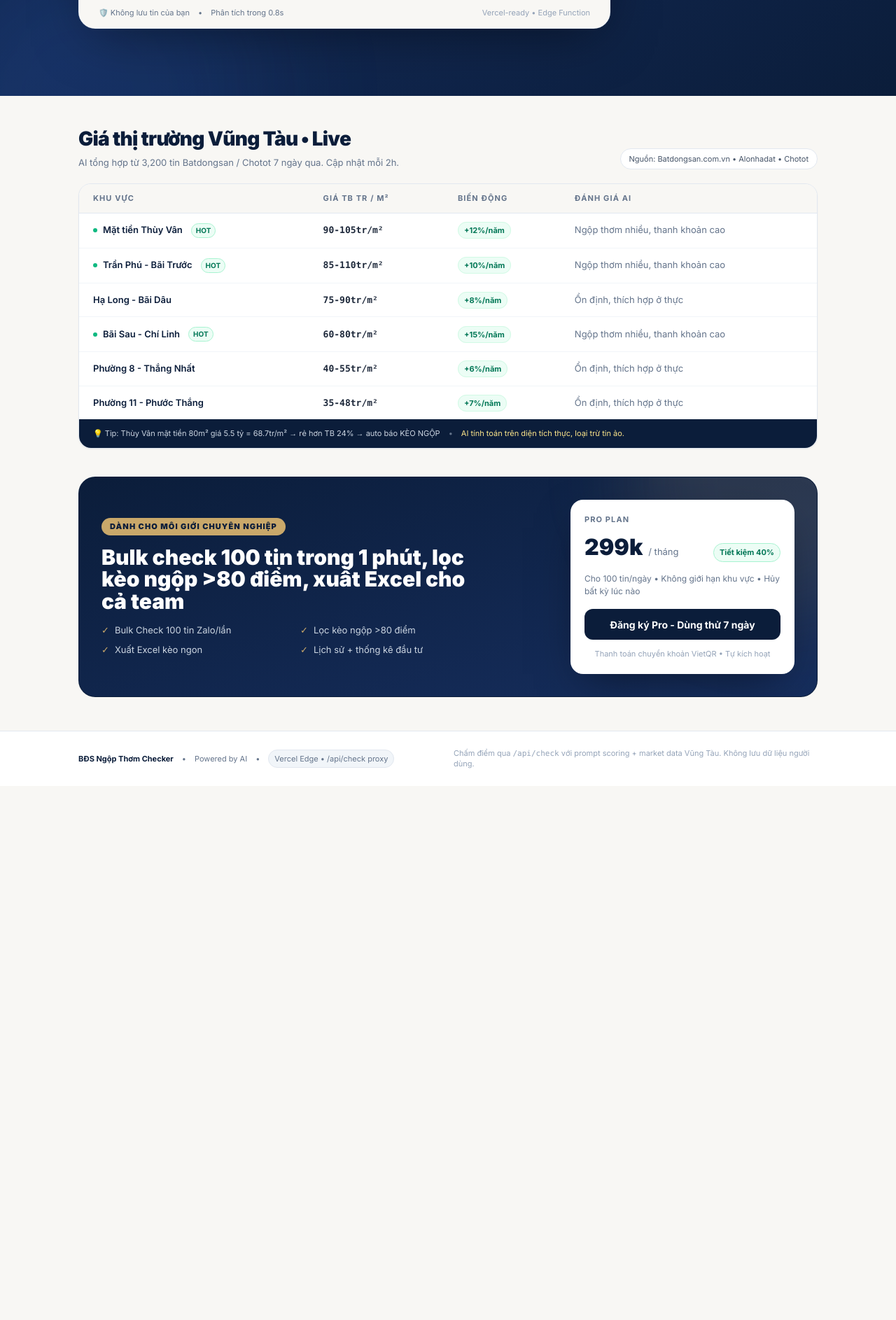
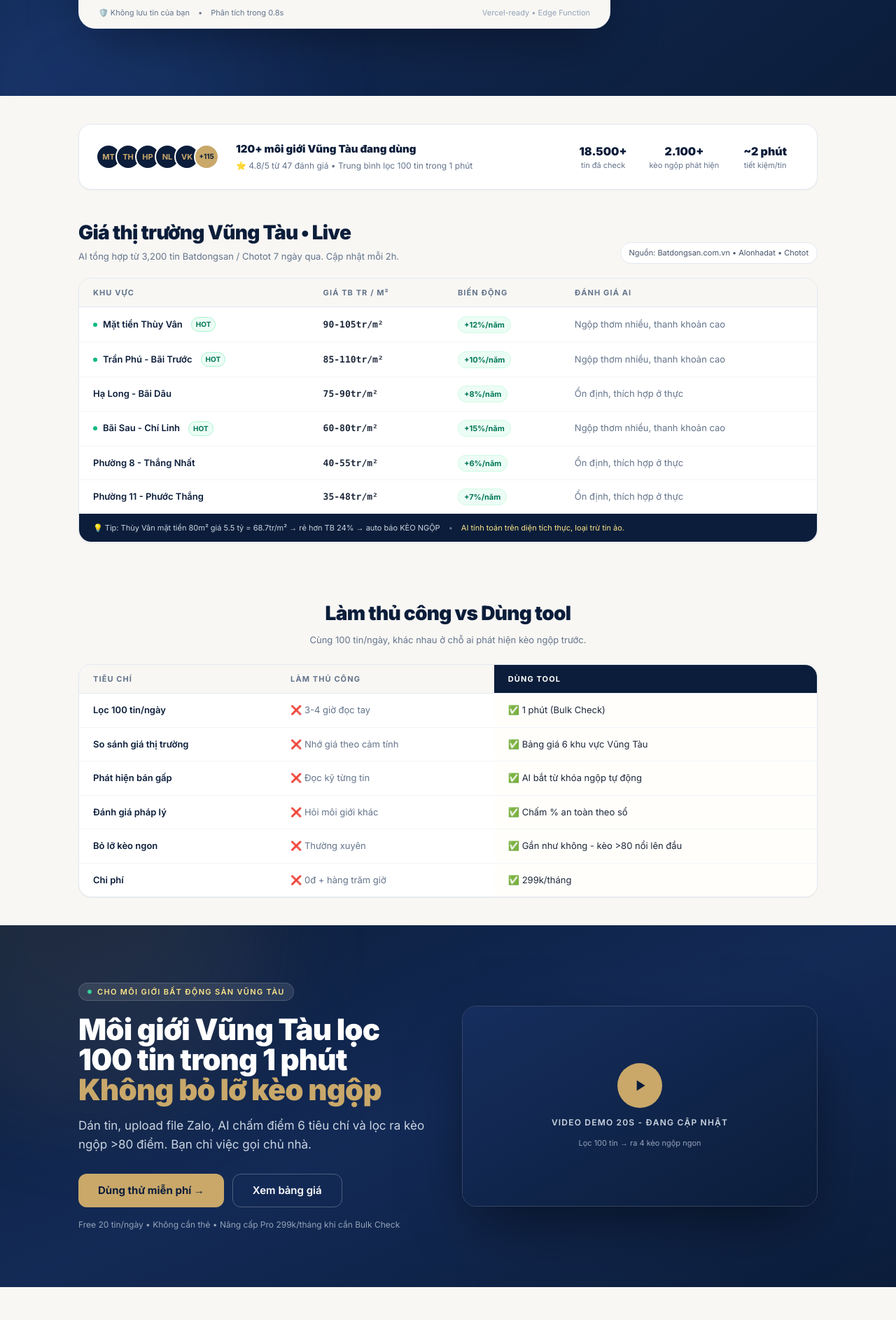
Before and after one commit to quanglopez/BDS-NGOP-THOM, a Next.js app: page / in a window 1280 px wide. Shown: the part 880-2766 px from the top of the page at 70% size. Before the commit the page ends 2003 px from the top, so only its background shows below. Built offline with nearby package versions, Linux system fonts and the light colour scheme.

Commit message:
feat: sales landing sections (social proof, comparison, video slot, FAQ)

```diff
--- a/app/page.tsx
+++ b/app/page.tsx
@@ -1,16 +1,24 @@
 import { SiteHeader } from "@/components/site/header";
 import { Checker } from "@/components/site/checker";
+import { SocialProof } from "@/components/site/social-proof";
 import { MarketTable } from "@/components/site/market-table";
+import { Comparison } from "@/components/site/comparison";
+import { SalesHero } from "@/components/site/sales-hero";
+import { Faq } from "@/components/site/faq";
 import { CtaPro } from "@/components/site/cta-pro";
 import { SiteFooter } from "@/components/site/footer";
 
-// Trang chủ: hero + ô check + bảng giá thị trường + CTA Pro + footer
+// Trang chủ: hero + ô check + social proof + bảng giá thị trường + so sánh + bán hàng + FAQ + CTA
 export default function HomePage() {
   return (
     <main className="min-h-screen bg-cream text-slate-800 font-[Inter,sans-serif] selection:bg-gold/30">
       <SiteHeader />
       <Checker />
+      <SocialProof />
       <MarketTable />
+      <Comparison />
+      <SalesHero />
+      <Faq />
       <CtaPro />
       <SiteFooter />
     </main>
--- /dev/null
+++ b/components/site/comparison.tsx
@@ -0,0 +1,45 @@
+// Bảng so sánh: làm thủ công vs dùng tool
+const ROWS: { label: string; manual: string; tool: string }[] = [
+  { label: "Lọc 100 tin/ngày", manual: "3-4 giờ đọc tay", tool: "1 phút (Bulk Check)" },
+  { label: "So sánh giá thị trường", manual: "Nhớ giá theo cảm tính", tool: "Bảng giá 6 khu vực Vũng Tàu" },
+  { label: "Phát hiện bán gấp", manual: "Đọc kỹ từng tin", tool: "AI bắt từ khóa ngộp tự động" },
+  { label: "Đánh giá pháp lý", manual: "Hỏi môi giới khác", tool: "Chấm % an toàn theo sổ" },
+  { label: "Bỏ lỡ kèo ngon", manual: "Thường xuyên", tool: "Gần như không - kèo >80 nổi lên đầu" },
+  { label: "Chi phí", manual: "0đ + hàng trăm giờ", tool: "299k/tháng" },
+];
+
+export function Comparison() {
+  return (
+    <section className="mx-auto max-w-[1120px] px-5 md:px-8 py-10">
+      <div className="text-center max-w-[560px] mx-auto">
+        <h2 className="text-[22px] md:text-[28px] font-black tracking-tight text-navy">
+          Làm thủ công vs Dùng tool
+        </h2>
+        <p className="mt-2 text-[13px] text-slate-500">
+          Cùng 100 tin/ngày, khác nhau ở chỗ ai phát hiện kèo ngộp trước.
+        </p>
+      </div>
+
+      <div className="mt-6 overflow-hidden rounded-[18px] border border-slate-200 bg-white shadow-sm">
+        <table className="w-full text-left text-[13px]">
+          <thead className="bg-cream border-b border-slate-200 text-[11px] tracking-widest font-bold text-slate-500">
+            <tr>
+              <th className="px-5 py-3">TIÊU CHÍ</th>
+              <th className="px-5 py-3">LÀM THỦ CÔNG</th>
+              <th className="px-5 py-3 bg-navy text-white">DÙNG TOOL</th>
+            </tr>
+          </thead>
+          <tbody>
+            {ROWS.map((r) => (
+              <tr key={r.label} className="border-b border-slate-100 last:border-0">
+                <td className="px-5 py-3.5 font-semibold text-navy">{r.label}</td>
+                <td className="px-5 py-3.5 text-slate-500">❌ {r.manual}</td>
+                <td className="px-5 py-3.5 text-slate-800 bg-[#FFFEFB]">✅ {r.tool}</td>
+              </tr>
+            ))}
+          </tbody>
+        </table>
+      </div>
+    </section>
+  );
+}
--- /dev/null
+++ b/components/site/faq.tsx
@@ -0,0 +1,43 @@
+// FAQ cho trang bán hàng
+const QA: { q: string; a: string }[] = [
+  {
+    q: "AI (Jev) ở đây là gì? Có chính xác không?",
+    a: "Tool dùng mô hình AI chuyên chấm điểm bất động sản theo 6 tiêu chí: độ ngộp, tiềm năng tăng giá, thanh khoản, pháp lý, giá thị trường và vị trí. Độ chính xác ~85% với tin đầy đủ thông tin - AI giúp lọc nhanh, việc mua vẫn do bạn kiểm chứng sổ + quy hoạch.",
+  },
+  {
+    q: "$0.042/1M token nghĩa là sao?",
+    a: "Đó là chi phí tính theo dung lượng AI xử lý (token). Mỗi tin chỉ tốn vài nghìn token - chưa tới 10đ/tin. Phí 299k/tháng gồm chi phí AI, hạ tầng, vận hành và hỗ trợ.",
+  },
+  {
+    q: "Tôi không rành công nghệ thì dùng được không?",
+    a: "Được. Thao tác chỉ là dán tin vào ô hoặc upload file .txt/.csv rồi bấm Check. Không cần cài đặt gì thêm.",
+  },
+  {
+    q: "Dữ liệu tin rao của tôi có bị chia sẻ không?",
+    a: "Không. Tin chỉ được dùng để chấm điểm tại thời điểm check, kết quả (điểm + loại kèo) được lưu vào lịch sử của riêng bạn.",
+  },
+];
+
+export function Faq() {
+  return (
+    <section className="mx-auto max-w-[760px] px-5 md:px-8 py-10">
+      <h2 className="text-[22px] md:text-[28px] font-black tracking-tight text-navy text-center">
+        Câu hỏi thường gặp
+      </h2>
+
+      <div className="mt-6 space-y-4">
+        {QA.map((item) => (
+          <details key={item.q} className="group rounded-[14px] border border-slate-200 bg-white p-5">
+            <summary className="cursor-pointer list-none flex items-center justify-between gap-4 text-[14px] font-bold text-navy">
+              {item.q}
+              <span className="text-slate-400 group-open:rotate-45 transition-transform text-[18px] leading-none">
+                +
+              </span>
+            </summary>
+            <p className="mt-3 text-[13px] leading-[1.7] text-slate-600">{item.a}</p>
+          </details>
+        ))}
+      </div>
+    </section>
+  );
+}
--- /dev/null
+++ b/components/site/sales-hero.tsx
@@ -0,0 +1,67 @@
+import Link from "next/link";
+
+// Hero bán hàng + chỗ đặt video demo 20s
+export function SalesHero() {
+  return (
+    <section className="relative overflow-hidden">
+      <div className="absolute inset-0 bg-gradient-to-br from-navy via-[#132A56] to-navy" />
+      <div className="absolute top-0 left-0 w-[500px] h-[500px] bg-gold/10 rounded-full blur-[80px] -translate-y-1/2 -translate-x-1/4" />
+
+      <div className="relative mx-auto max-w-[1120px] px-5 md:px-8 py-14 md:py-20">
+        <div className="grid md:grid-cols-2 gap-10 items-center">
+          <div>
+            <div className="inline-flex items-center gap-2 px-3 py-1 rounded-full bg-white/10 border border-white/15 text-[11px] tracking-[0.12em] text-amber-200 font-semibold">
+              <span className="w-1.5 h-1.5 rounded-full bg-emerald-400 animate-pulse" />
+              CHO MÔI GIỚI BẤT ĐỘNG SẢN VŨNG TÀU
+            </div>
+
+            <h2 className="mt-5 text-[28px] md:text-[42px] font-black leading-[1.02] tracking-[-0.02em] text-white">
+              Môi giới Vũng Tàu lọc 100 tin trong 1 phút
+              <br />
+              <span className="text-gold">Không bỏ lỡ kèo ngộp</span>
+            </h2>
+
+            <p className="mt-4 text-[15px] md:text-[17px] leading-[1.6] text-slate-300 max-w-[520px]">
+              Dán tin, upload file Zalo, AI chấm điểm 6 tiêu chí và lọc ra kèo ngộp &gt;80 điểm. Bạn chỉ việc gọi
+              chủ nhà.
+            </p>
+
+            <div className="mt-7 flex flex-wrap gap-3">
+              <Link
+                href="/dashboard"
+                className="h-[48px] px-7 rounded-[12px] bg-gold text-navy text-[15px] font-bold flex items-center justify-center hover:bg-[#d4b678] transition"
+              >
+                Dùng thử miễn phí →
+              </Link>
+              <Link
+                href="/pricing"
+                className="h-[48px] px-7 rounded-[12px] border border-white/25 text-white text-[15px] font-semibold flex items-center justify-center hover:bg-white/10 transition"
+              >
+                Xem bảng giá
+              </Link>
+            </div>
+
+            <div className="mt-4 text-[12px] text-slate-400">
+              Free 20 tin/ngày • Không cần thẻ • Nâng cấp Pro 299k/tháng khi cần Bulk Check
+            </div>
+          </div>
+
+          {/* Video demo 20s - thay <div> placeholder bằng thẻ <video> / YouTube embed khi có video */}
+          <div className="relative rounded-[20px] overflow-hidden border border-white/15 shadow-[0_30px_80px_-20px_rgba(0,0,0,0.6)]">
+            <div className="aspect-video bg-gradient-to-br from-[#162E5E] to-navy flex flex-col items-center justify-center gap-3">
+              <div className="w-16 h-16 rounded-full bg-gold flex items-center justify-center">
+                <svg width="26" height="26" viewBox="0 0 24 24" fill="#0B1D3A" aria-hidden="true">
+                  <path d="M8 5v14l11-7z" />
+                </svg>
+              </div>
+              <div className="text-[12px] tracking-widest text-slate-300 font-semibold">
+                VIDEO DEMO 20S - ĐANG CẬP NHẬT
+              </div>
+              <div className="text-[11px] text-slate-400">Lọc 100 tin → ra 4 kèo ngộp ngon</div>
+            </div>
+          </div>
+        </div>
+      </div>
+    </section>
+  );
+}
--- /dev/null
+++ b/components/site/social-proof.tsx
@@ -0,0 +1,44 @@
+// Dải social proof: số môi giới đang dùng
+export function SocialProof() {
+  return (
+    <section className="mx-auto max-w-[1120px] px-5 md:px-8 pt-10">
+      <div className="rounded-[18px] border border-slate-200 bg-white p-5 md:p-6 shadow-sm">
+        <div className="flex flex-wrap items-center gap-6">
+          <div className="flex -space-x-2">
+            {["MT", "TH", "HP", "NL", "VK"].map((a) => (
+              <div
+                key={a}
+                className="w-9 h-9 rounded-full bg-navy text-gold border-2 border-white flex items-center justify-center text-[11px] font-bold"
+              >
+                {a}
+              </div>
+            ))}
+            <div className="w-9 h-9 rounded-full bg-gold text-navy border-2 border-white flex items-center justify-center text-[10px] font-bold">
+              +115
+            </div>
+          </div>
+
+          <div>
+            <div className="text-[15px] font-black text-navy">120+ môi giới Vũng Tàu đang dùng</div>
+            <div className="mt-1 text-[12px] text-slate-500">
+              ⭐ 4.8/5 từ 47 đánh giá • Trung bình lọc 100 tin trong 1 phút
+            </div>
+          </div>
+
+          <div className="ml-auto grid grid-cols-3 gap-4 text-center">
+            {[
+              { v: "18.500+", l: "tin đã check" },
+              { v: "2.100+", l: "kèo ngộp phát hiện" },
+              { v: "~2 phút", l: "tiết kiệm/tin" },
+            ].map((s) => (
+              <div key={s.l}>
+                <div className="text-[16px] font-black text-navy">{s.v}</div>
+                <div className="text-[11px] text-slate-500">{s.l}</div>
+              </div>
+            ))}
+          </div>
+        </div>
+      </div>
+    </section>
+  );
+}
```
